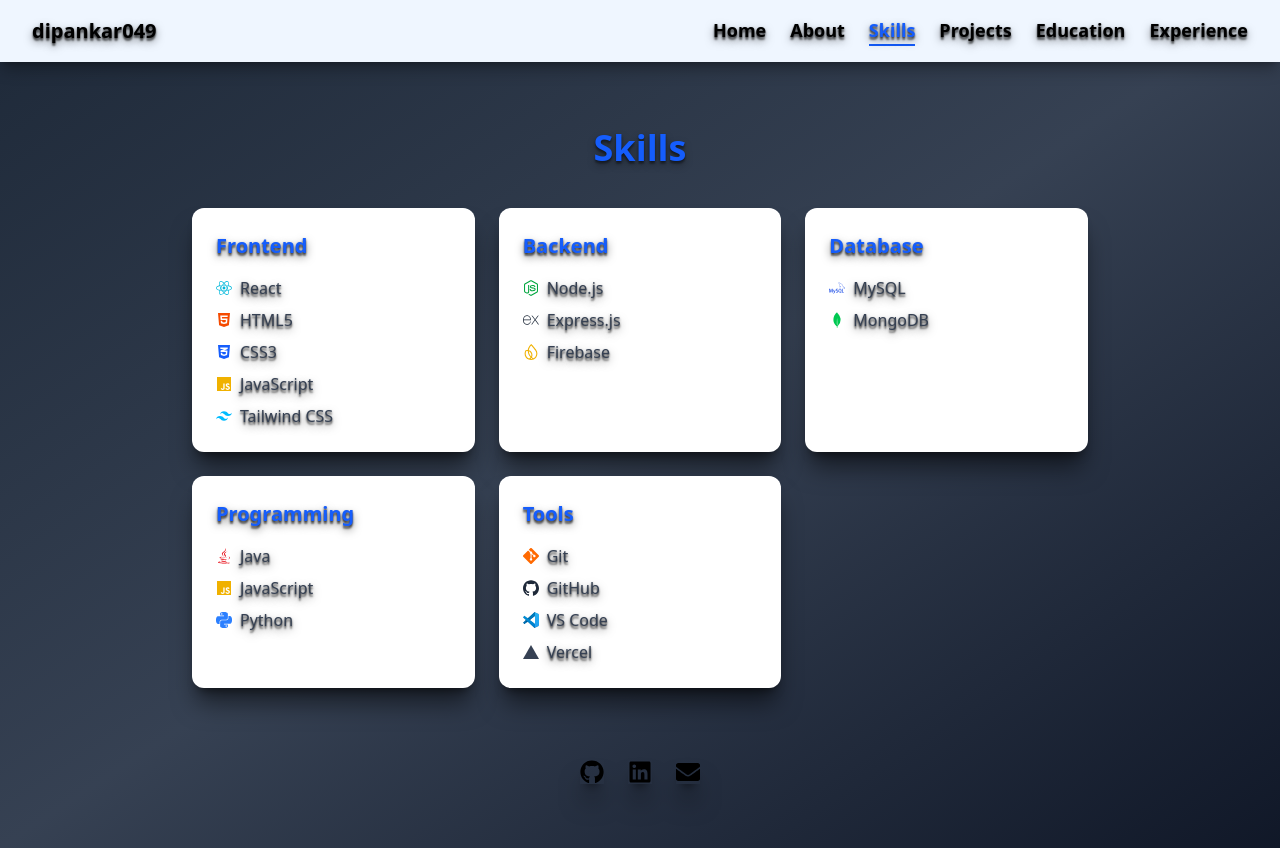
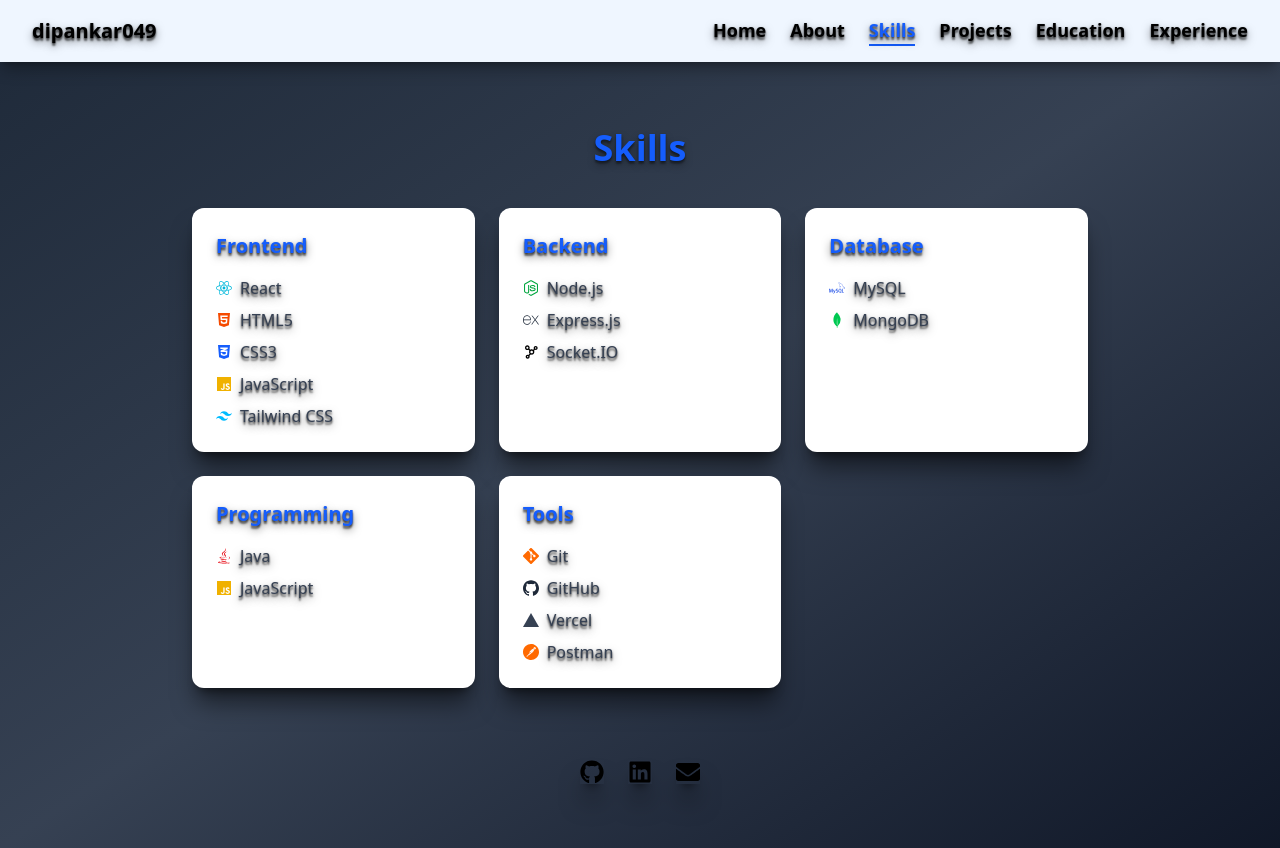
Before and after one commit to dipankar049/portfolio, a React (Vite) app: page /skills in a window 1280 px wide. Built offline with nearby package versions, Linux system fonts and the light colour scheme.

Commit message:
update skills

```diff
--- a/src/pages/About.jsx
+++ b/src/pages/About.jsx
@@ -12,7 +12,7 @@
           💻 Tech I'm familiar with includes <span className="font-medium">React, Tailwind CSS, Node.js, Express, MongoDB</span>, and
           I also love creating cross-platform apps using <span className="font-medium">Flutter</span>.
           <br /><br />
-          🚀 When I’m not building projects, I sharpen my problem-solving skills on platforms like
+          🚀 When I’m not building projects, I sharpen my problem-solving skills on
           <a
             href="https://leetcode.com/Dipankar_Karan"
             target="_blank"
@@ -20,15 +20,6 @@
             className="font-medium text-blue-600 hover:text-blue-800 transition px-1"
           >
             LeetCode
-          </a>
-          and
-          <a
-            href="https://www.hackerrank.com/dipb7266"
-            target="_blank"
-            rel="noopener noreferrer"
-            className="font-medium text-blue-600 hover:text-blue-800 transition px-1"
-          >
-            HackerRank
           </a>.
         </p>
 
--- a/src/pages/Projects.jsx
+++ b/src/pages/Projects.jsx
@@ -3,6 +3,7 @@
 import TaskTrackerImage from '../assets/taskTracker.png';
 import taskTrackerLiteImage from '../assets/task-tracker-lite.png';
 import HabitTrackerImage from '../assets/HabitTracker.png';
+import ChatRoomImage from '../assets/chat-room.jpg';
 
 const Projects = () => {
   const projects = [
@@ -28,6 +29,14 @@
       tech: ["React", "Tailwind CSS", "Node.js", "MySQL", "JWT", "React Router"],
       gitHubRepo: "https://github.com/Prompt-Driven-Engineers/Inventory-Order-Management-System",
       imageUrl: ECommerceImage,
+    },
+    {
+      title: "Chat Room",
+      description: "A simple real-time chat application built with React, Socket.IO, Node.js, and MongoDB. Users can join rooms, see online users, and chat in real-time.",
+      tech: ["React", "Tailwind CSS", "Socket.IO", "Node.js", "MongoDB"],
+      liveLink: "https://chat-room-blue.vercel.app/",
+      gitHubRepo: "https://github.com/dipankar049/chat-room",
+      imageUrl: ChatRoomImage,
     },
     {
       title: "Task Tracker Lite",
--- a/src/pages/Skills.jsx
+++ b/src/pages/Skills.jsx
@@ -1,6 +1,6 @@
 import { FaHtml5, FaCss3Alt, FaJs, FaReact, FaNodeJs, FaGitAlt, FaJava } from 'react-icons/fa';
-import { SiTailwindcss, SiBootstrap, SiMongodb, SiMysql, SiExpress, SiGit, SiGithub, SiVercel, SiFirebase, SiPython } from 'react-icons/si';
-import SiVSCode from "../assets/vscode.svg";
+import { SiTailwindcss, SiBootstrap, SiMongodb, SiMysql, SiExpress, SiGit, SiGithub, SiVercel, SiFirebase, SiPostman, SiPython } from 'react-icons/si';
+import { BiNetworkChart } from "react-icons/bi";
 
 const iconMap = {
   HTML5: <FaHtml5 className="text-orange-600" />,
@@ -19,17 +19,19 @@
   GitHub: <SiGithub className="text-gray-800 dark:text-gray-300" />,
   Firebase: <SiFirebase  className='text-yellow-500'/>,
   Vercel: <SiVercel/>,
-  "VS Code": <img src={SiVSCode} alt="VS Code" className="w-4 h-4" />,
+  Postman: <SiPostman className="text-orange-500" />,
+  "Socket.IO": <BiNetworkChart className="text-black dark:text-white" />,
 };
 
 const Skills = () => {
   const skillCategories = {
     "Frontend": ["React", "HTML5", "CSS3", "JavaScript", "Tailwind CSS"],
-    "Backend": ["Node.js", "Express.js", "Firebase"],
+    "Backend": ["Node.js", "Express.js", "Socket.IO"],
     "Database": ["MySQL", "MongoDB"],
-    "Programming": ["Java", "JavaScript", "Python"],
-    "Tools": ["Git", "GitHub", "VS Code", "Vercel"]
+    "Programming": ["Java", "JavaScript"],
+    "Tools": ["Git", "GitHub", "Vercel", "Postman"]
   };
+
 
   return (
     <section className="w-full py-4 sm:my-10 px-6 min-h-[calc(100vh-11rem)]">
```
Also changed, not shown: src/assets/chat-room.jpg (added), 1 other file (tests, documents, lock files or other folders).
